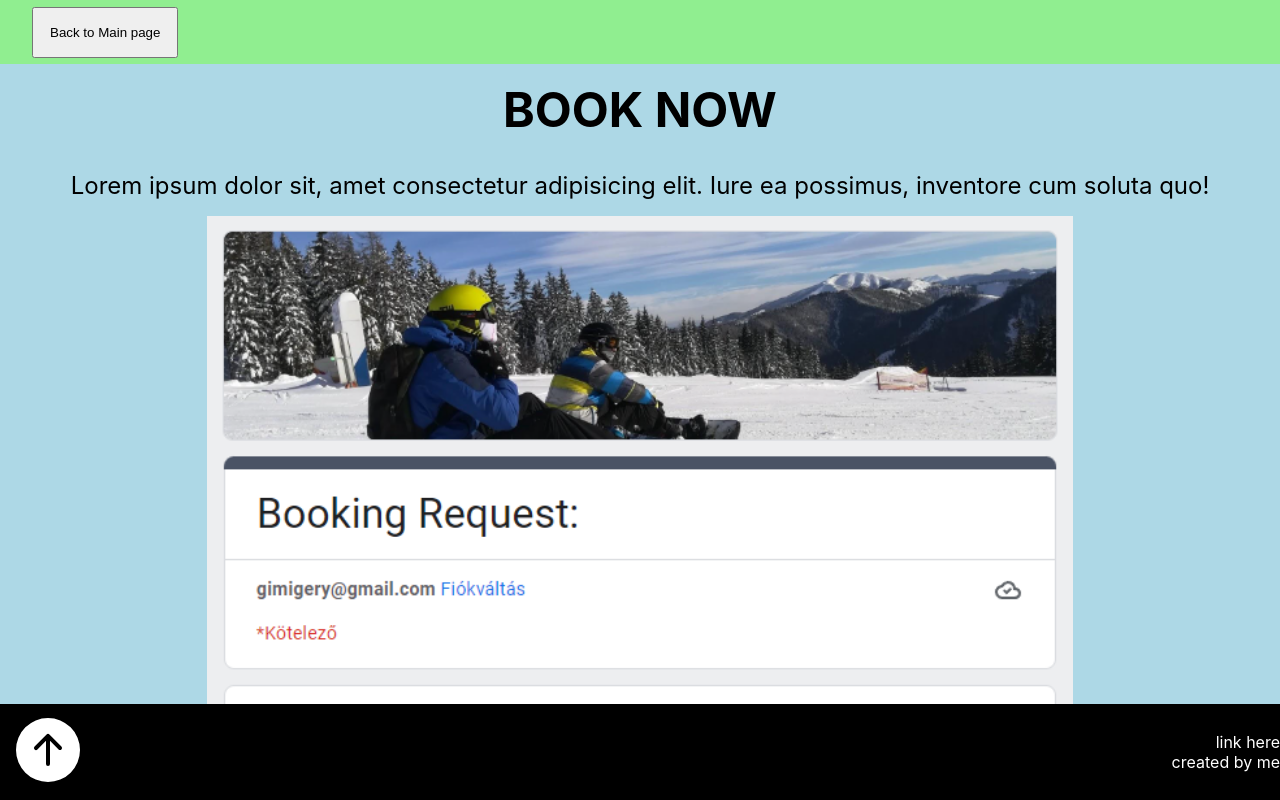
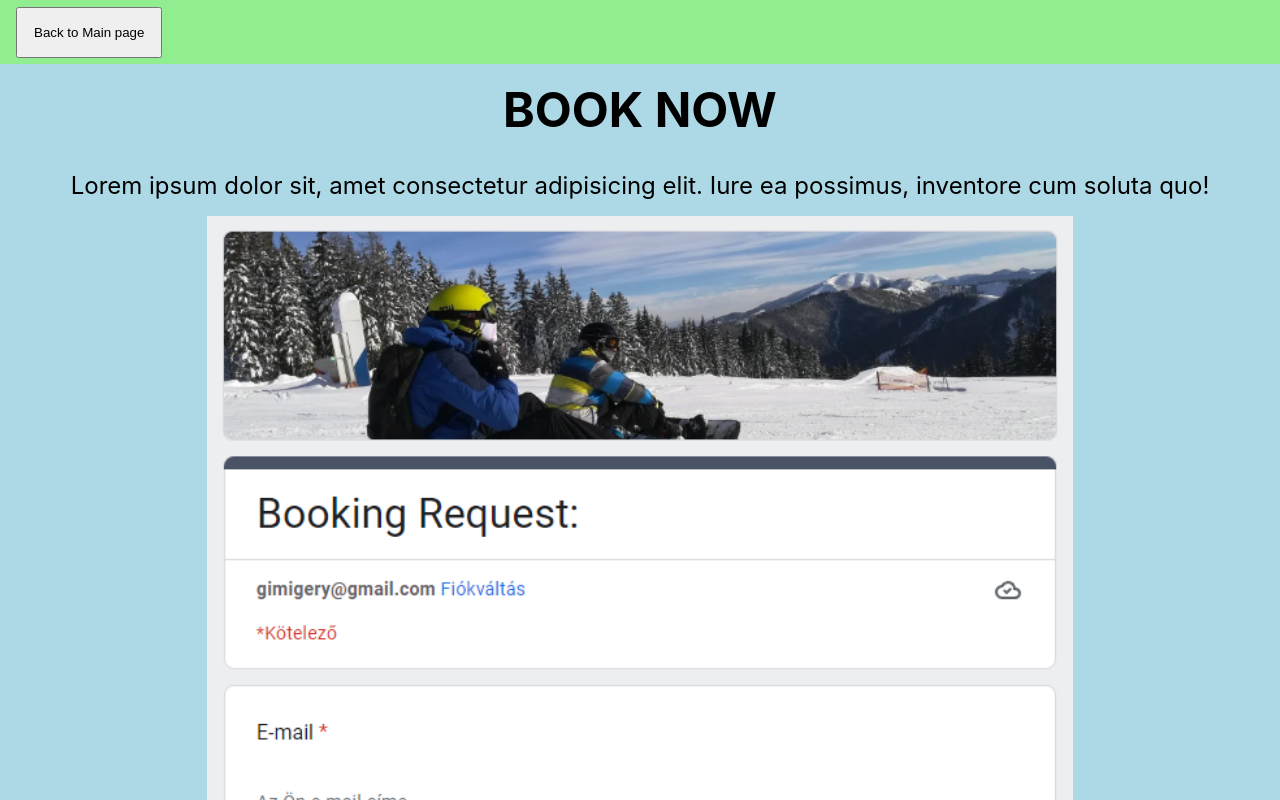
Before and after one commit to gimesi13/GHM-React, a React (Create React App) app in the folder ghm-react/: page /book in a window 1280 px wide. Shown: the top 800 px of the page. Built offline with nearby package versions, Linux system fonts and the light colour scheme.

Commit message:
fixong the footer component

```diff
--- a/ghm-react/src/App.js
+++ b/ghm-react/src/App.js
@@ -56,11 +56,11 @@ function App() {
               <Slopes />
               <Gallery />
               <Contact />
-              <Footer />
+              <Footer route={"main"} />
             </Route>
             <Route exact path="/book">
               <Book />
-              <Footer />
+              <Footer route={"book"} />
             </Route>
           </Switch>
         </div>
--- a/ghm-react/src/Components/Book.jsx
+++ b/ghm-react/src/Components/Book.jsx
@@ -20,7 +20,7 @@ function Book() {
         <img src={thumbnail} alt="" />
         <p>
           Lorem ipsum dolor sit amet consectetur adipisicing elit. Optio, iusto?{" "}
-          <spam>lnik</spam> <spam>lnik</spam>
+          <span>lnik</span> <span>lnik</span>
         </p>
       </div>
     </section>
--- a/ghm-react/src/Components/Footer.jsx
+++ b/ghm-react/src/Components/Footer.jsx
@@ -1,14 +1,20 @@
 import React from "react";
 import { BsArrowUpCircleFill } from "react-icons/bs";
 
-function Footer() {
+function Footer({ route }) {
   return (
     <section className="footer">
       <div className="footer-left">
         <div className="arrow-up">
-          <a href="#home">
-            <BsArrowUpCircleFill className="up-arrow-svg" />
-          </a>
+          {route === "main" && (
+            <div
+              onClick={() => {
+                window.scrollTo(0, 0);
+              }}
+            >
+              <BsArrowUpCircleFill className="up-arrow-svg" />
+            </div>
+          )}
         </div>
       </div>
       <div className="footer-right">
--- a/ghm-react/src/Components/Navbar.jsx
+++ b/ghm-react/src/Components/Navbar.jsx
@@ -13,6 +13,7 @@ const menuItems = [
   { name: "Slopes", href: "#slopes" },
   { name: "Gallery", href: "#gallery" },
   { name: "Contact", href: "#contact" },
+  { name: "Book Now", href: "/book" },
 ];
 
 /* variants */
--- a/ghm-react/src/Components/Styles/_Footer.scss
+++ b/ghm-react/src/Components/Styles/_Footer.scss
@@ -16,14 +16,13 @@
 */
 
 .footer {
-  position: fixed;
-  bottom: 0;
   background-color: black;
   color: white;
   height: 6rem;
   @include flexCenter;
   flex-direction: row;
   overflow: hidden;
+  align-self: flex-end;
 
   .footer-left {
     @include flexCenter;
--- a/ghm-react/src/Components/Styles/style.scss
+++ b/ghm-react/src/Components/Styles/style.scss
@@ -32,6 +32,9 @@ html {
   scroll-behavior: smooth;
 }
 body {
+  min-height: 100vh;
+  display: flex;
+  flex-direction: column;
   overflow-x: hidden;
   background: lightblue;
   margin: 0;
@@ -40,6 +43,12 @@ body {
     sans-serif;
   -webkit-font-smoothing: antialiased;
   -moz-osx-font-smoothing: grayscale;
+}
+
+.App {
+  min-height: 100vh;
+  display: flex;
+  flex-direction: column;
 }
 
 code {
--- a/ghm-react/src/Components/css/style.css
+++ b/ghm-react/src/Components/css/style.css
@@ -756,8 +756,6 @@
 }
 */
 .footer {
-  position: fixed;
-  bottom: 0;
   background-color: black;
   color: white;
   height: 6rem;
@@ -775,6 +773,8 @@
       -ms-flex-direction: row;
           flex-direction: row;
   overflow: hidden;
+  -ms-flex-item-align: end;
+      align-self: flex-end;
 }
 .footer .footer-left {
   display: -webkit-box;
@@ -902,6 +902,11 @@
 @media (min-width: 1200px) {
 }
 */
+.book {
+  -webkit-box-flex: 1;
+      -ms-flex: 1 0 auto;
+          flex: 1 0 auto;
+}
 .book .book-nav {
   display: -webkit-box;
   display: -ms-flexbox;
@@ -927,11 +932,14 @@
   height: 4rem;
 }
 .book .book-nav button {
-  margin-left: 2rem;
+  margin-left: 1rem;
   padding: 1rem;
 }
 .book h1 {
   margin-top: 4rem;
+}
+.book p {
+  text-align: center;
 }
 .book .booking-card {
   display: -webkit-box;
@@ -952,9 +960,11 @@
 }
 .book .booking-card img {
   width: 100%;
+  cursor: pointer;
 }
 .book .booking-card p {
   padding: 0;
+  text-align: left;
 }
 
 /* BREAKPOINTS
@@ -977,12 +987,31 @@ html {
 }
 
 body {
+  min-height: 100vh;
+  display: -webkit-box;
+  display: -ms-flexbox;
+  display: flex;
+  -webkit-box-orient: vertical;
+  -webkit-box-direction: normal;
+      -ms-flex-direction: column;
+          flex-direction: column;
   overflow-x: hidden;
   background: lightblue;
   margin: 0;
   font-family: -apple-system, BlinkMacSystemFont, "Segoe UI", "Roboto", "Oxygen", "Ubuntu", "Cantarell", "Fira Sans", "Droid Sans", "Helvetica Neue", sans-serif;
   -webkit-font-smoothing: antialiased;
   -moz-osx-font-smoothing: grayscale;
+}
+
+.App {
+  min-height: 100vh;
+  display: -webkit-box;
+  display: -ms-flexbox;
+  display: flex;
+  -webkit-box-orient: vertical;
+  -webkit-box-direction: normal;
+      -ms-flex-direction: column;
+          flex-direction: column;
 }
 
 code {
```
Also changed, not shown: 1 other file (tests, documents, lock files or other folders).
